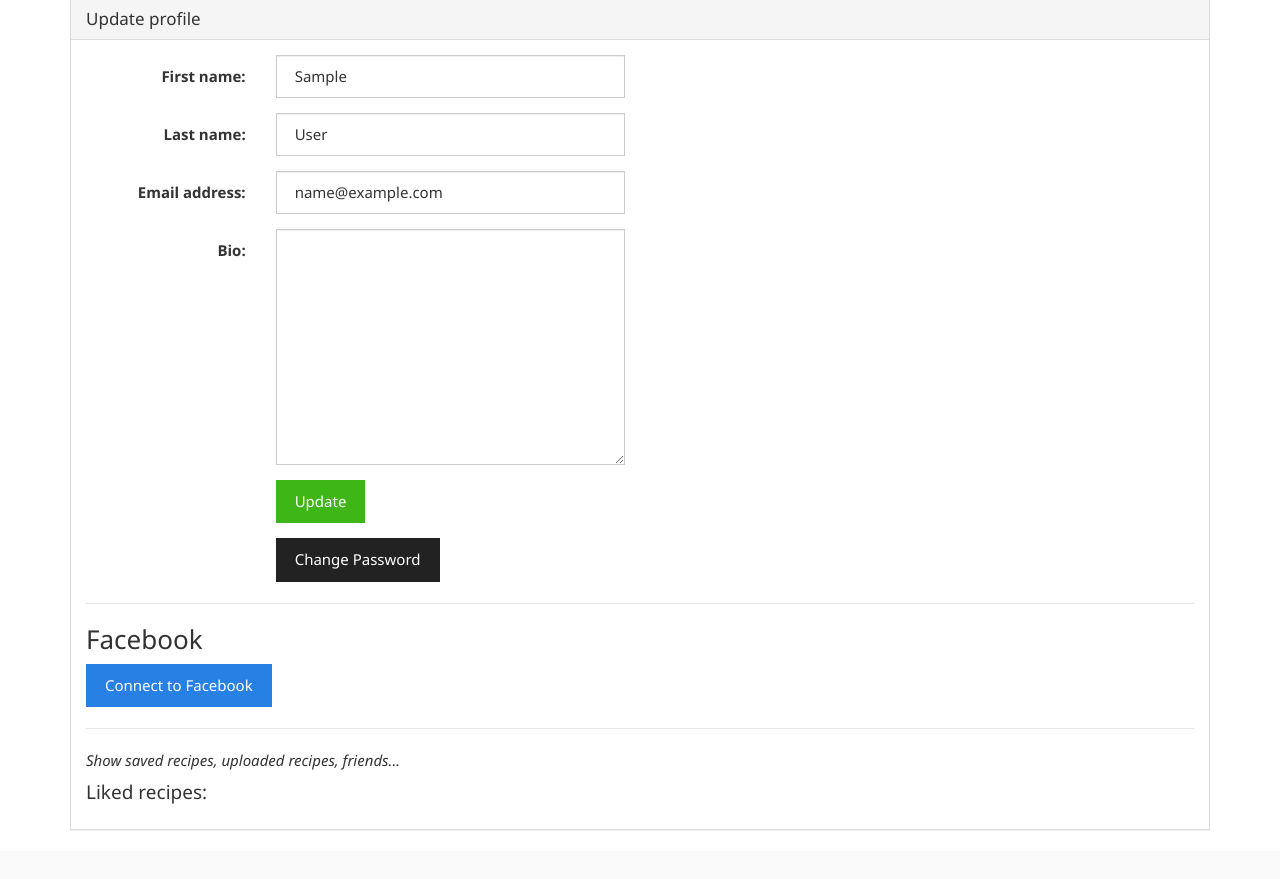
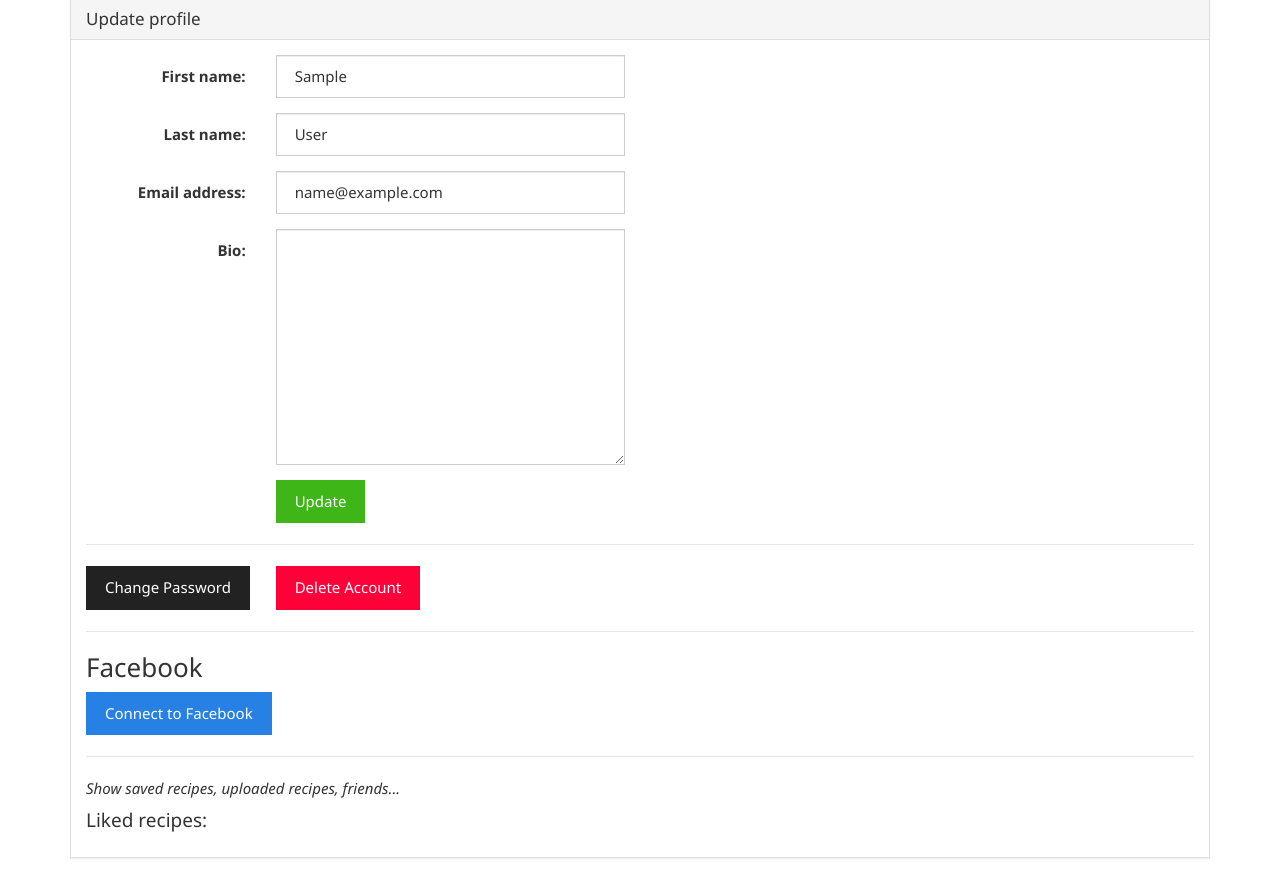
Before and after one commit to GrantKimes/ReciPy-Django-server, a Django app: page /profile/ in a window 1280 px wide. Shown: the part 74-953 px from the top of the page. Before the commit the page ends 904 px from the top, so only its background shows below. Run offline with Django 3.2, Linux system fonts and the light colour scheme; the visitor is signed in with stand-in values (Sample User, id 1); data that the repository does not hold is empty; some libraries are stand-ins or nearby versions.

Commit message:
Allow users to delete account

```diff
--- a/main/templates/users/update_profile.html
+++ b/main/templates/users/update_profile.html
@@ -56,13 +56,19 @@
               </div>
             </div>
 
-            <div class="form-group">
-              <div class="col-sm-offset-2 col-sm-10">
-                <a class="btn btn-default" href="{% url 'change_password' %}">Change Password</a>
-              </div>
+          </form>
+
+          <hr>
+
+          <div class="row">
+            <div class="col-sm-2">
+              <a class="btn btn-default" href="{% url 'change_password' %}">Change Password</a>
             </div>
+            <div class="col-sm-2">
+              <a class="btn btn-danger" href="{% url 'delete_user' %}">Delete Account</a>
+            </div>
+          </div>
 
-          </form>
 
           <hr>
 
--- a/main/urls.py
+++ b/main/urls.py
@@ -28,6 +28,7 @@ urlpatterns = [
 	url(r'^register/$', views.UserRegistrationView.as_view(), name='user_registration'),
 	url(r'^login/$', auth_views.login, {'template_name': 'users/login.html'}, name='login'),
 	url(r'^logout/$', views.logout_user, name='logout'),
+	url(r'^delete_user/$', views.delete_user, name='delete_user'),
 
 	url(r'^profile/$', views.update_profile, name='update_profile'),
 	url(r'^profile/password/$', views.change_password, name='change_password'),
--- a/main/views.py
+++ b/main/views.py
@@ -157,6 +157,16 @@ def logout_user(request):
 	logout(request)
 	return redirect('/')
 
+@login_required
+def delete_user(request):
+	user = request.user
+	try:
+		user.delete()
+		messages.info(request, "Successfully deleted user {}.".format(user.username))
+	except Exception as e:
+		messages.error(request, "Failed to delete user {}.".format(user.username))
+
+	return redirect('home')
 
 
 # Page for a user to view and update their profile
```
